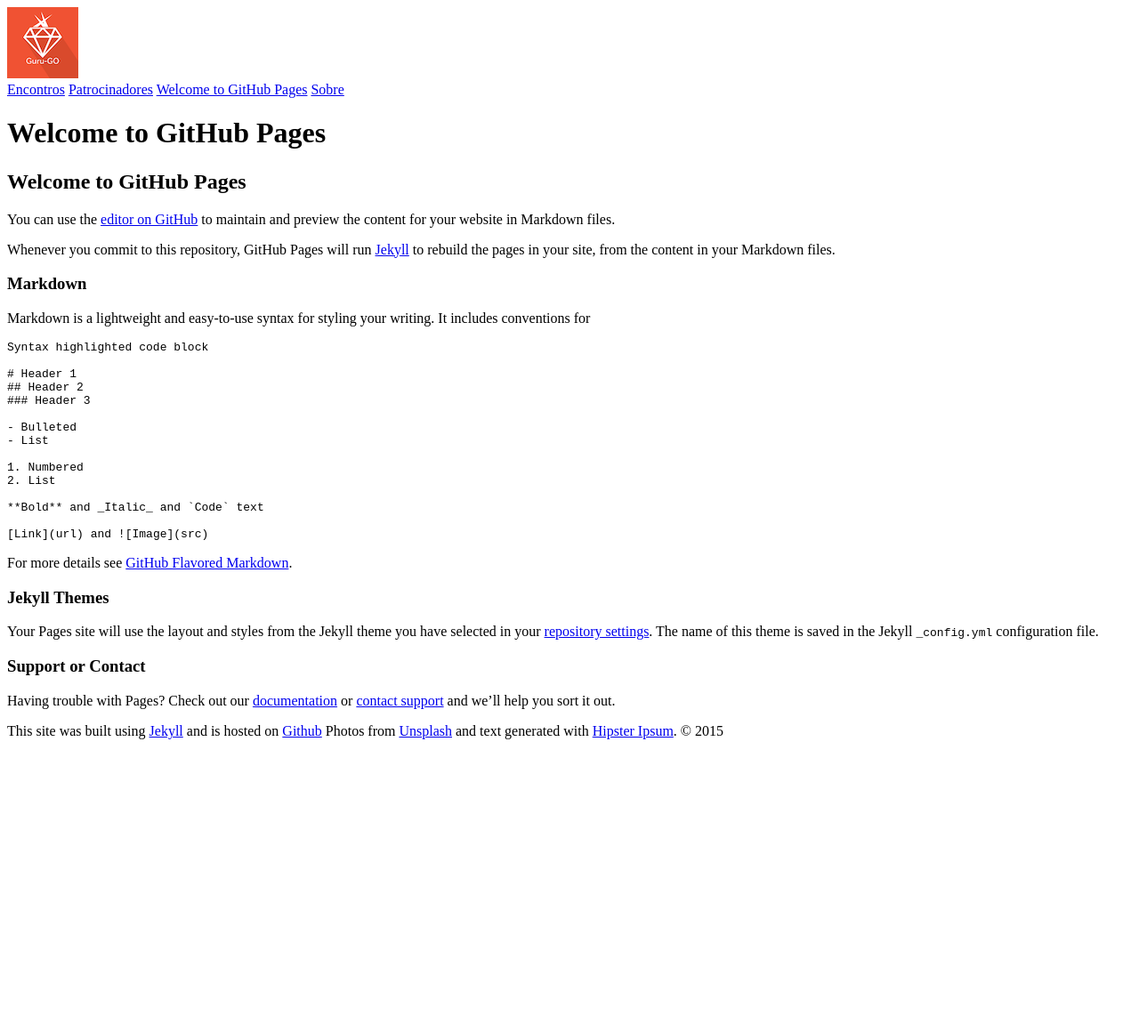
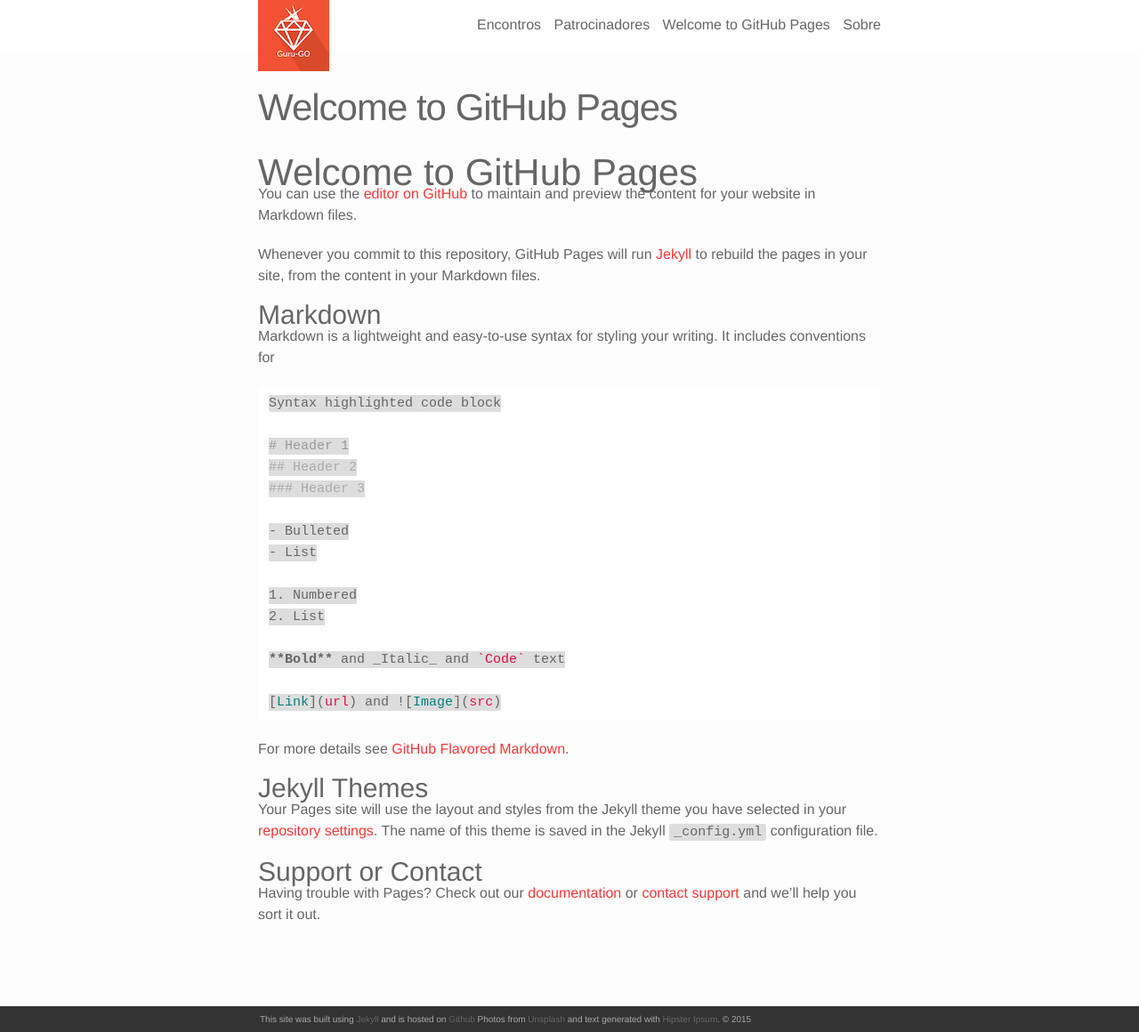
Before and after one commit to rubygoias/guru-goias.github.io, a Jekyll site: the page built from index.md, in a window 1280 px wide and 1160 px high. Shown: the whole window at 89% size. Built offline with Jekyll 4.4.1, drawn with Linux system fonts in a browser that asks for light colours; nearby versions of some CDN libraries; our own code applies the rules of GitHub Pages for plain Markdown files; the list of posts is cut into pages by our own code.

```diff
--- a/_config.yml
+++ b/_config.yml
@@ -3,7 +3,7 @@ title: Guru-GO
 email: you@example.com
 description: > # this means to ignore newlines until "baseurl:"
   A simple, whitespace, helvetica based portfolio theme.
-baseurl:  'guru-goias.github.io'
+baseurl:  #'guru-goias.github.io'
 url:  # the base hostname & protocol for your site
 twitter_username: twitter_username
 github_username:  github_username
```
